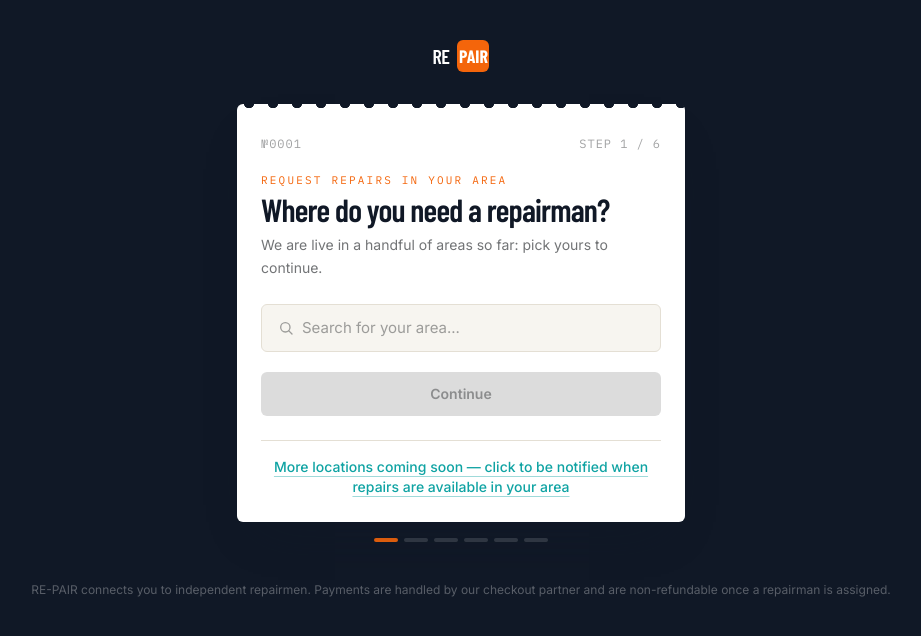
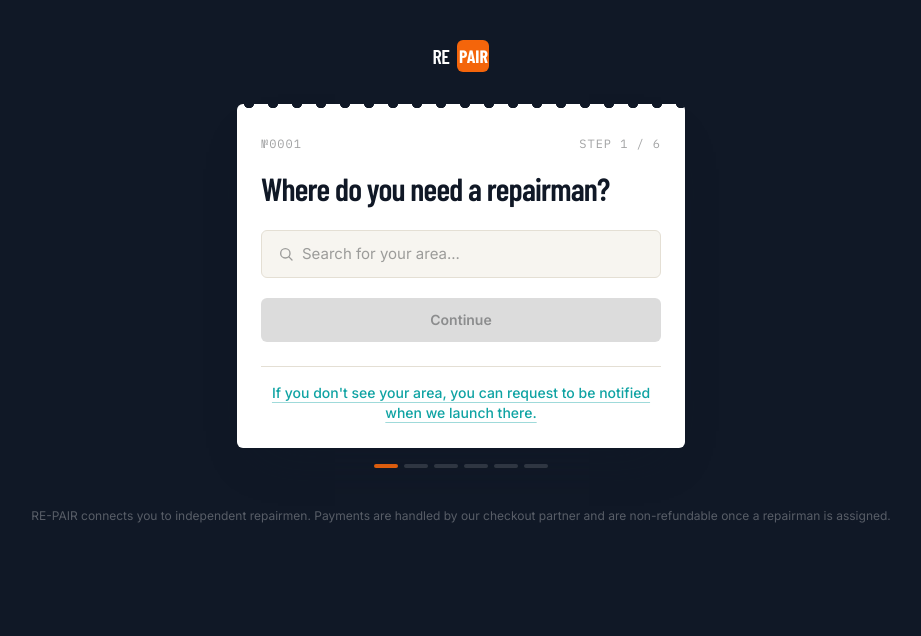
Before and after one commit to repair-ng/site_v1, a Next.js app: page / in a window 1280 px wide. Shown: the top 636 px of the page, without its empty margins (179-1100 px from the left). Built offline with nearby package versions, Linux system fonts and the light colour scheme.

Commit message:
corrections: Adjusted some text

```diff
--- a/components/steps/LocationStep.tsx
+++ b/components/steps/LocationStep.tsx
@@ -38,9 +38,9 @@ export function LocationStep({
     <JobTicket
       step="location"
       ticketNo={1}
-      eyebrow="request repairs in your area"
+      eyebrow=""
       title="Where do you need a repairman?"
-      subtitle="We are live in a handful of areas so far: pick yours to continue."
+      subtitle=""
     >
       <SearchableSelect
         options={LOCATIONS}
@@ -63,9 +63,8 @@ export function LocationStep({
           <button
             type="button"
             onClick={() => setNotifyOpen(true)}
-            className="text-sm font-medium text-teal underline decoration-teal/40 underline-offset-4 hover:text-tealDark"
-          >
-            More locations coming soon — click to be notified when repairs are available in your area
+            className="text-sm font-medium text-teal underline decoration-teal/40 underline-offset-4 hover:text-tealDark">
+            If you don't see your area, you can request to be notified when we launch there.
           </button>
         ) : notifyStatus === "sent" ? (
           <p className="text-sm text-success">
```
